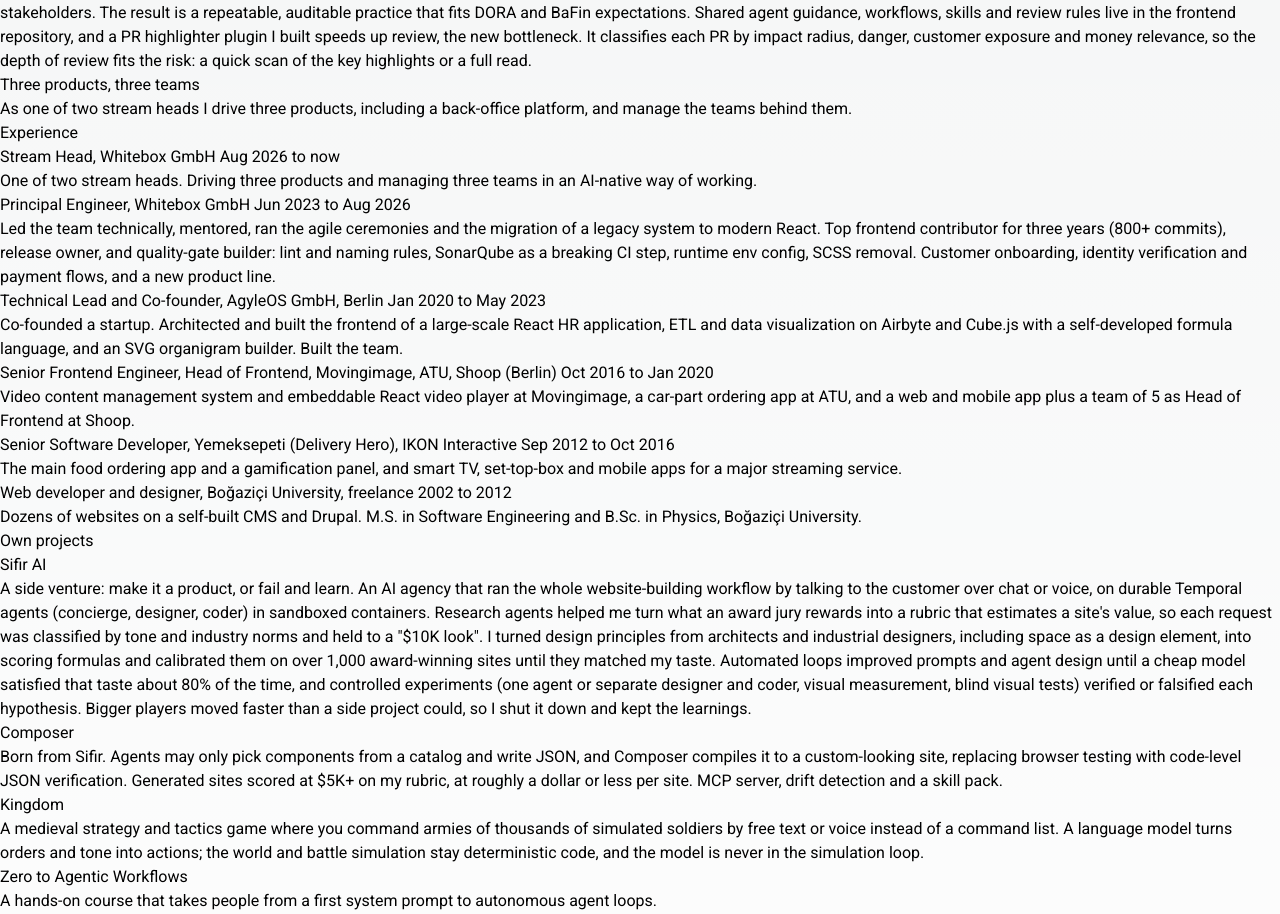
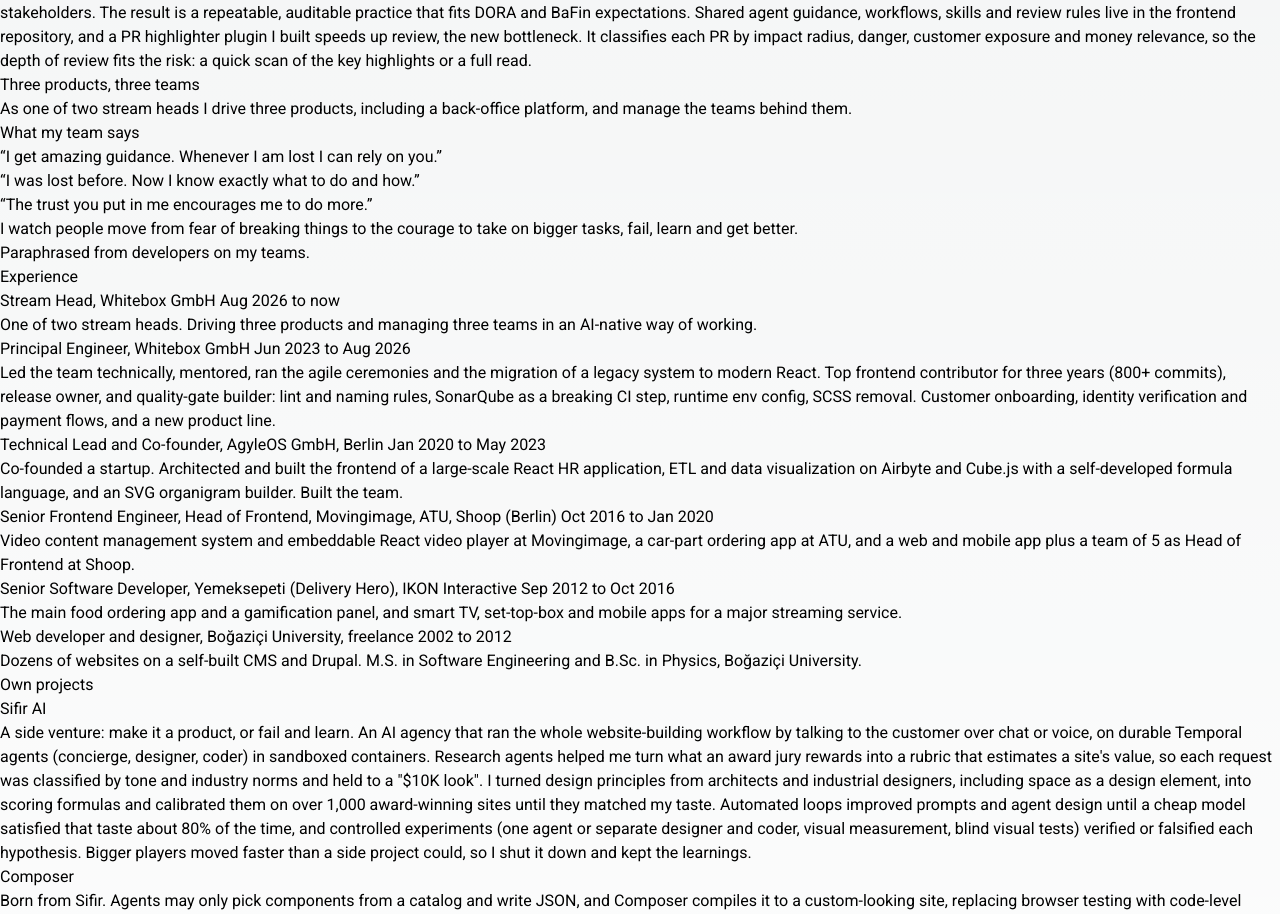
Before and after one commit to onerzafer/cv, a Next.js app: page / in a window 1280 px wide. Shown: the part 4823-5737 px from the top of the page. Built offline with nearby package versions, Linux system fonts and the light colour scheme.

Commit message:
Add what my team says section
Co-Authored-By: Claude Opus 5.5 <noreply@anthropic.com>
Claude-Session: https://claude.ai/code/session_01GL2bN9MqepKNx5SU6p1LtH

```diff
--- a/src/app/page.tsx
+++ b/src/app/page.tsx
@@ -85,6 +85,12 @@ const highlights = [
     title: 'Three products, three teams',
     text: 'As one of two stream heads I drive three products, including a back-office platform, and manage the teams behind them.',
   },
+];
+
+const voices = [
+  'I get amazing guidance. Whenever I am lost I can rely on you.',
+  'I was lost before. Now I know exactly what to do and how.',
+  'The trust you put in me encourages me to do more.',
 ];
 
 const experience = [
@@ -269,6 +275,23 @@ const Home = () => {
             </ul>
           </div>
           <div className="rounded-lg p-6 bg-slate-100 dark:bg-slate-800">
+            <h2 className="text-xl font-bold mb-4">What my team says</h2>
+            <ul className="space-y-2">
+              {voices.map((quote) => (
+                <li key={quote} className="italic">
+                  &ldquo;{quote}&rdquo;
+                </li>
+              ))}
+            </ul>
+            <p className="mt-4">
+              I watch people move from fear of breaking things to the courage to
+              take on bigger tasks, fail, learn and get better.
+            </p>
+            <p className="mt-2 text-sm text-slate-500">
+              Paraphrased from developers on my teams.
+            </p>
+          </div>
+          <div className="rounded-lg p-6 bg-slate-100 dark:bg-slate-800">
             <h2 className="text-xl font-bold mb-4">Experience</h2>
             <ul className="space-y-4">
               {experience.map((item) => (
```
